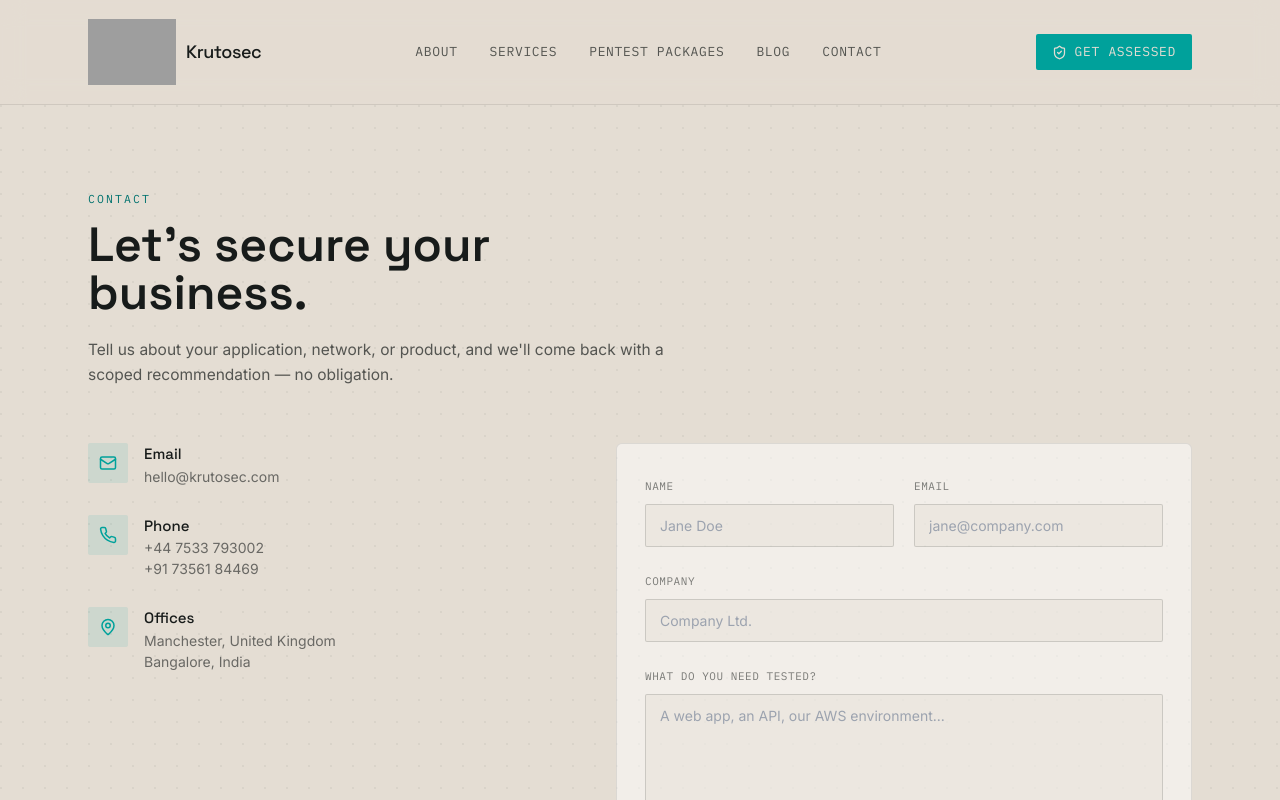
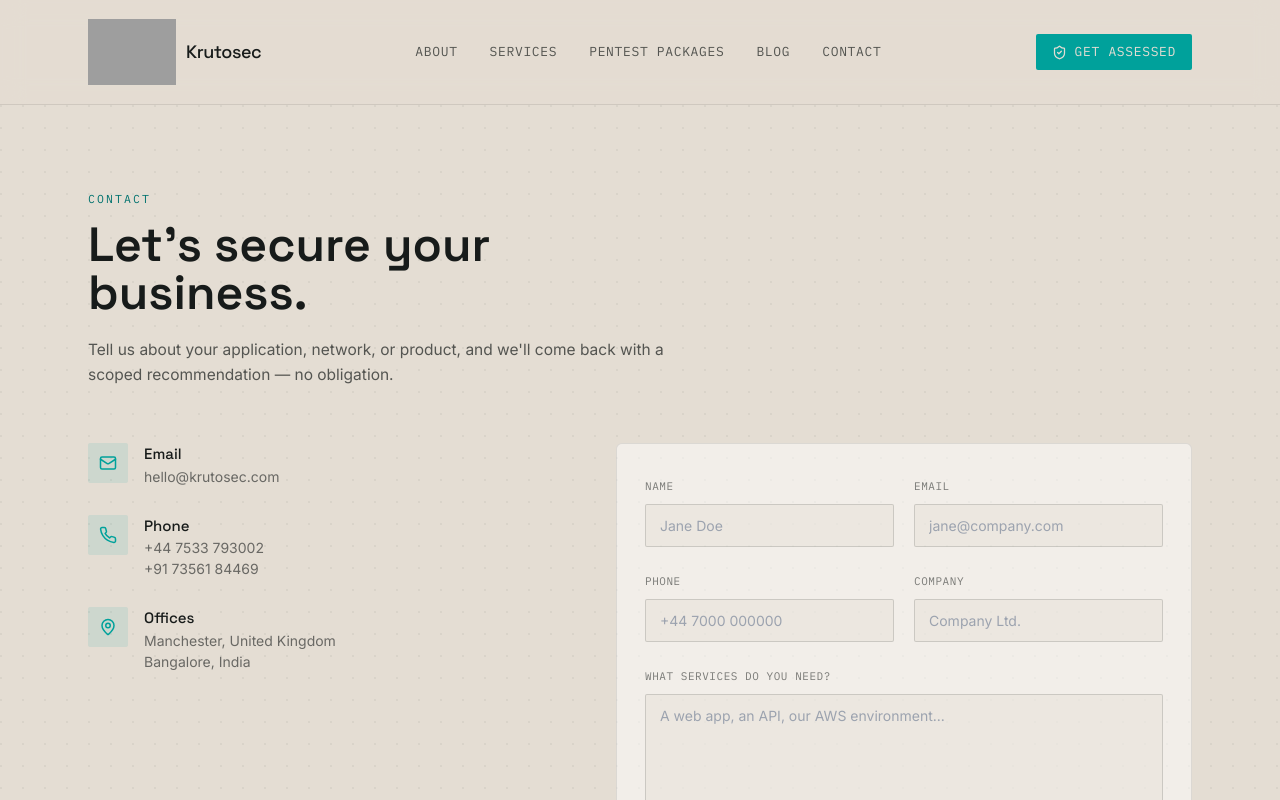
Before and after one commit to tomthomas12/krutosec, a Next.js app: page /contact in a window 1280 px wide. Shown: the top 800 px of the page. Built offline with nearby package versions, Linux system fonts and the light colour scheme; grey boxes are pictures that could not be loaded.

Commit message:
updated Krutosec website

```diff
--- a/app/contact/page.tsx
+++ b/app/contact/page.tsx
@@ -78,7 +78,16 @@ export default function ContactPage() {
                     placeholder="jane@company.com"
                   />
                 </div>
-                <div className="sm:col-span-2">
+                <div className="sm:col-span-1">
+                  <label className="font-mono text-[11px] uppercase tracking-wider text-ink/55">Phone</label>
+                  <input
+                    type="tel"
+                    name="phone"
+                    className="mt-2 w-full rounded-sm border border-ink/15 bg-sand/40 px-3.5 py-2.5 text-[14px] text-ink outline-none focus:border-teal"
+                    placeholder="+44 7000 000000"
+                  />
+                </div>
+                <div className="sm:col-span-1">
                   <label className="font-mono text-[11px] uppercase tracking-wider text-ink/55">Company</label>
                   <input
                     type="text"
@@ -88,7 +97,7 @@ export default function ContactPage() {
                   />
                 </div>
                 <div className="sm:col-span-2">
-                  <label className="font-mono text-[11px] uppercase tracking-wider text-ink/55">What do you need tested?</label>
+                  <label className="font-mono text-[11px] uppercase tracking-wider text-ink/55">What services do you need?</label>
                   <textarea
                     name="message"
                     rows={5}
```
Also changed, not shown: 1 other file (tests, documents, lock files or other folders).
